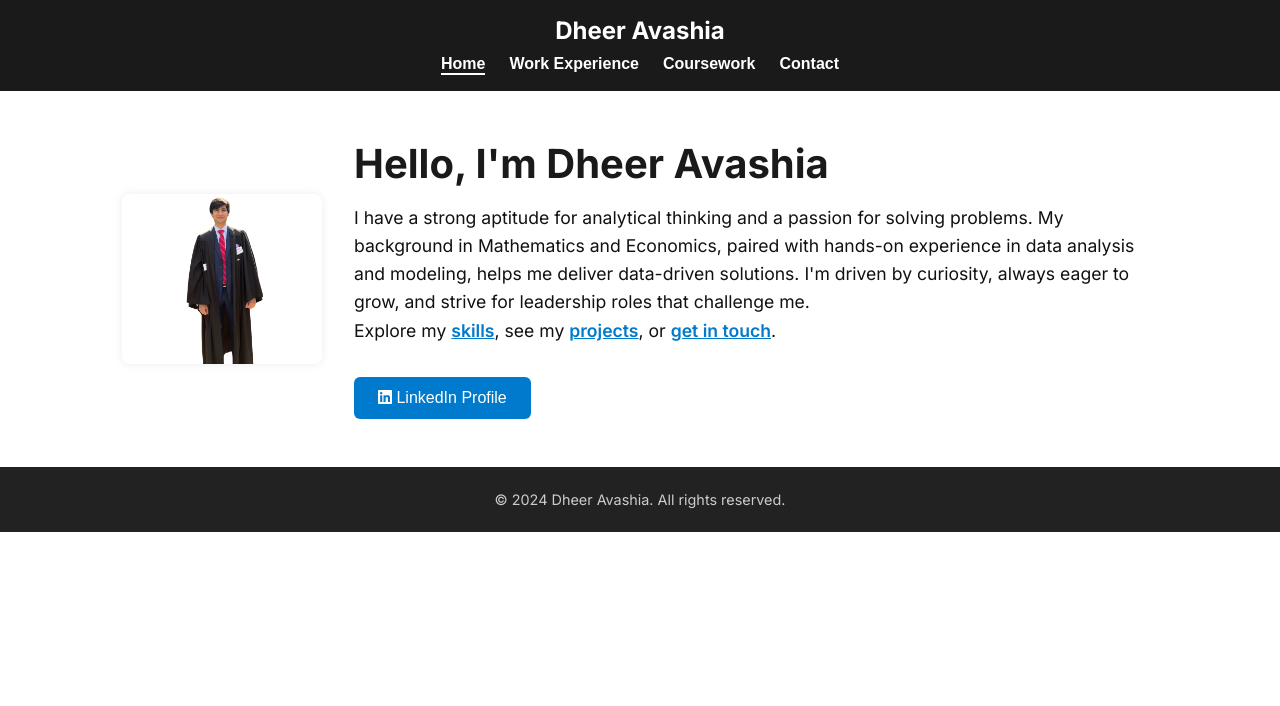
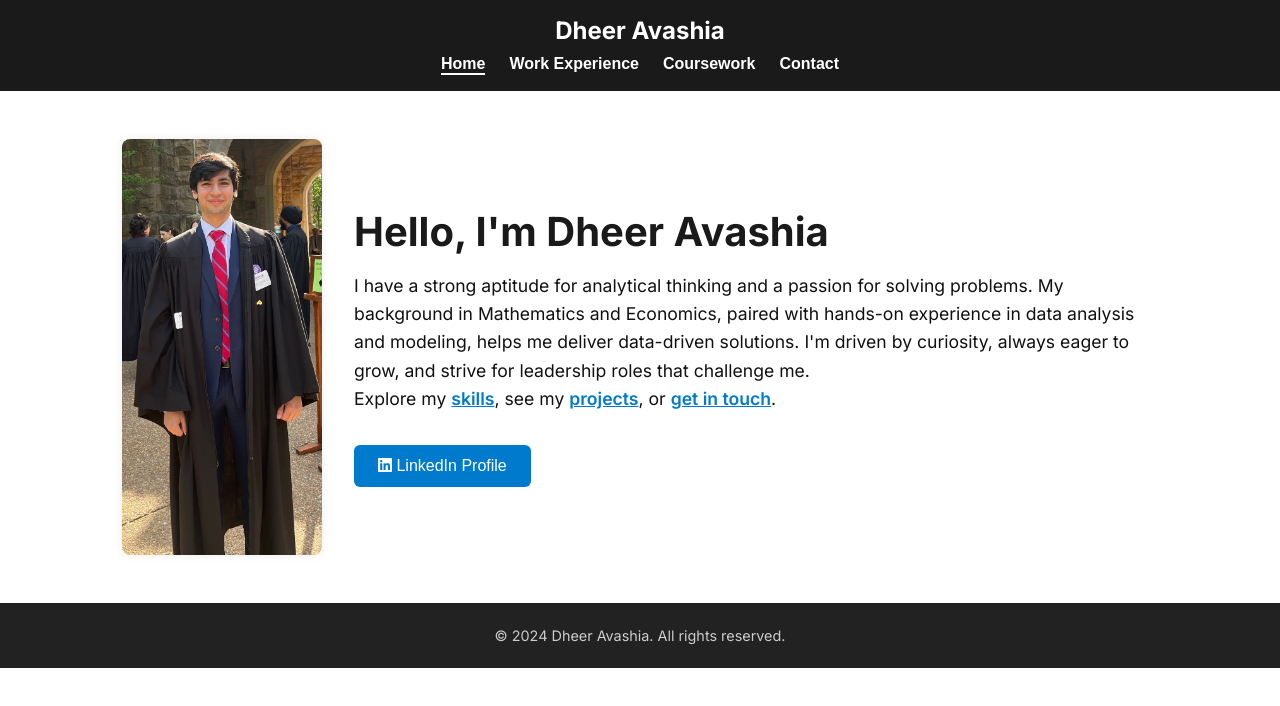
Before and after one commit to dheeravashia/dheeravashia.github.io, a plain HTML site: page index.html in a window 1280 px wide. Drawn offline with Linux system fonts and the light colour scheme.

Commit message:
Update index.html

```diff
--- a/index.html
+++ b/index.html
@@ -153,7 +153,7 @@
     </header>
 
     <section class="section-home">
-        <img src="Images/IMG_8641-removebg.png" alt="Dheer" class="left-image">
+        <img src="Images/IMG_8641_OG - Copy.JPEG" alt="Dheer" class="left-image">
         <div class="header-content" id="revealContent">
             <h1>Hello, I'm Dheer Avashia</h1>
             <p>I have a strong aptitude for analytical thinking and a passion for solving problems. My background in Mathematics and Economics, paired with hands-on experience in data analysis and modeling, helps me deliver data-driven solutions. I'm driven by curiosity, always eager to grow, and strive for leadership roles that challenge me.</p>
```
